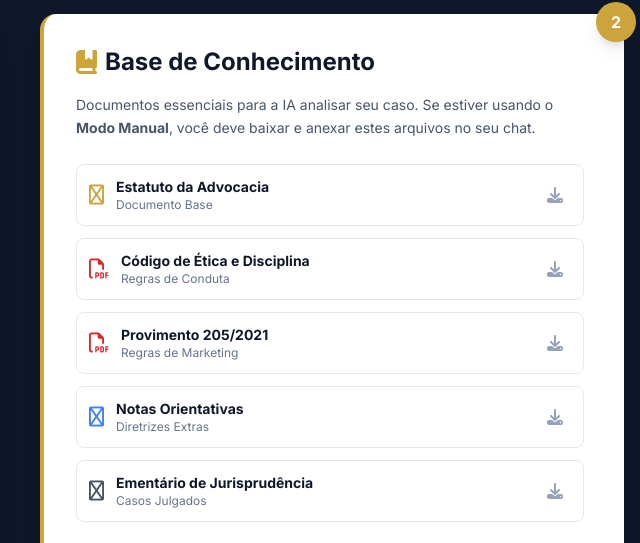
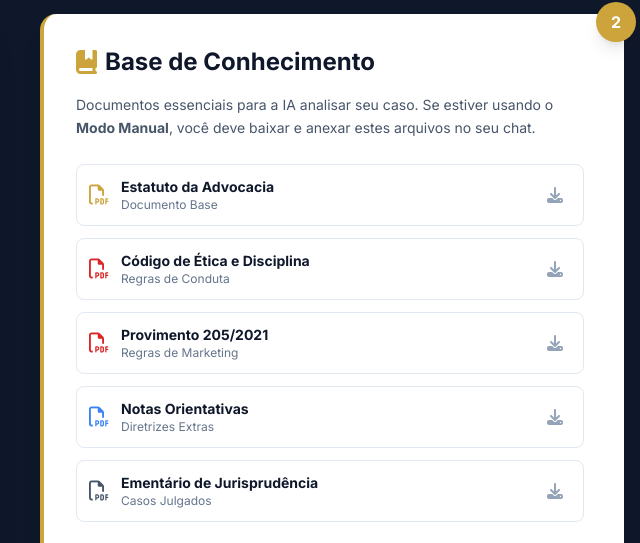
Before and after one commit to welyson1/HabeasPost, a plain HTML site: page index.html in a window 1280 px wide. Shown: the part 2683-3226 px from the top of the page, 632-1272 px from the left. Drawn offline with nearby package versions, Linux system fonts and the light colour scheme.

Commit message:
Update index.html

```diff
--- a/index.html
+++ b/index.html
@@ -538,18 +538,18 @@ Comportamentos e Regras:
             ],
 
             "files": [
-                { "filename": "1 Estatuto da Advocacia e da OAB.pdf", "name": "Estatuto da Advocacia", "subtitle": "Documento Base", "icon": "fa-scale-balanced", "color": "text-law-gold" },
+                { "filename": "1 Estatuto da Advocacia e da OAB.pdf", "name": "Estatuto da Advocacia", "subtitle": "Documento Base", "icon": "fa-file-pdf", "color": "text-law-gold" },
                 { "filename": "2 Código de Ética e Disciplina da Ordem dos Advogados.pdf", "name": "Código de Ética e Disciplina", "subtitle": "Regras de Conduta", "icon": "fa-file-pdf", "color": "text-red-600" },
                 { "filename": "3 Provimento 205 da OABPR.pdf", "name": "Provimento 205/2021", "subtitle": "Regras de Marketing", "icon": "fa-file-pdf", "color": "text-red-600" },
-                { "filename": "4 Notas Orientativas.pdf", "name": "Notas Orientativas", "subtitle": "Diretrizes Extras", "icon": "fa-circle-info", "color": "text-blue-500" },
-                { "filename": "5 Ementário de Jurisprudência da OABPR - Decisões Colegiadas.pdf", "name": "Ementário de Jurisprudência", "subtitle": "Casos Julgados", "icon": "fa-gavel", "color": "text-slate-600" }
+                { "filename": "4 Notas Orientativas.pdf", "name": "Notas Orientativas", "subtitle": "Diretrizes Extras", "icon": "fa-file-pdf", "color": "text-blue-500" },
+                { "filename": "5 Ementário de Jurisprudência da OABPR - Decisões Colegiadas.pdf", "name": "Ementário de Jurisprudência", "subtitle": "Casos Julgados", "icon": "fa-file-pdf", "color": "text-slate-600" }
             ],
 
             "gallery": [
                 {
                     "id": 1,
                     "title": "Caso: Promessa de Resultado",
-                    "image": "exemplo1.jpeg",
+                    "image": "exemplo2.jpeg",
                     "status": "NÃO RECOMENDADO",
                     "statusColor": "bg-red-100 text-red-800",
                     "description": "O post utiliza a frase 'Ganhamos Sempre', o que configura promessa de resultado e induz o cliente a erro.",
@@ -558,7 +558,7 @@ Comportamentos e Regras:
                 {
                     "id": 2,
                     "title": "Caso: Ostentação",
-                    "image": "exemplo2.jpeg",
+                    "image": "exemplo1.jpeg",
                     "status": "ATENÇÃO",
                     "statusColor": "bg-yellow-100 text-yellow-800",
                     "description": "A imagem foca excessivamente em bens materiais (carro de luxo) associados ao exercício da profissão, o que pode ferir o princípio da sobriedade.",
@@ -567,7 +567,7 @@ Comportamentos e Regras:
                 {
                     "id": 3,
                     "title": "Caso: Informativo Correto",
-                    "image": "https://placehold.co/800x800/14532d/dcfce7?text=Dica+Jur%C3%ADdica:+Direito+do+Consumidor",
+                    "image": "exemplo3.png",
                     "status": "RECOMENDADO",
                     "statusColor": "bg-green-100 text-green-800",
                     "description": "O conteúdo é meramente informativo, esclarecendo dúvidas sobre direitos do consumidor sem incitar litígio ou captar clientes diretamente.",
```
